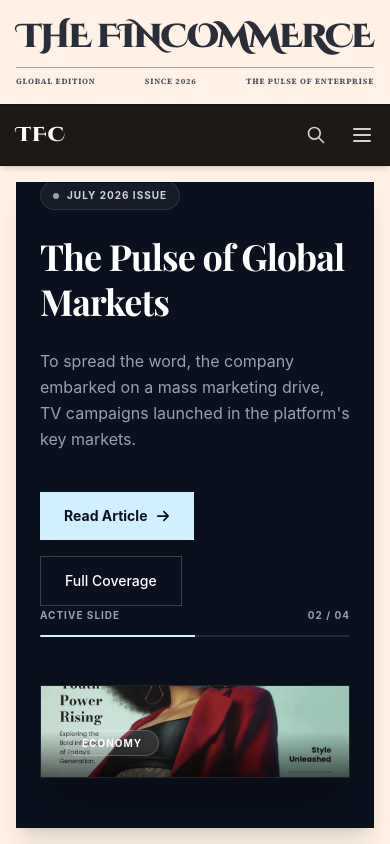
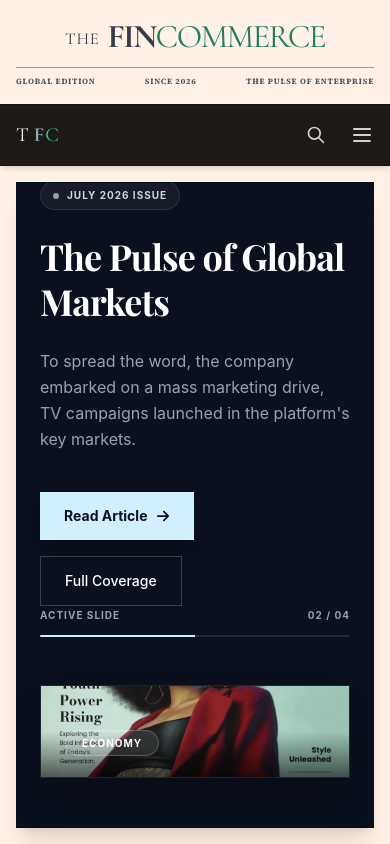
Before and after one commit to monju1190/The-FinCommerce, a Next.js app: page / in a window 390 px wide. Shown: the top 844 px of the page. Built offline with nearby package versions, Linux system fonts and the light colour scheme; a web font is replaced by a local one.

Commit message:
Update font to Cormorant Garamond and style FINCOMMERCE with colors

```diff
--- a/src/components/layout/Footer.tsx
+++ b/src/components/layout/Footer.tsx
@@ -1,13 +1,6 @@
 import React from "react";
 import { FaInstagram, FaXTwitter, FaYoutube } from "react-icons/fa6";
 import Link from "next/link";
-import { Cinzel_Decorative } from "next/font/google";
-
-const cinzel = Cinzel_Decorative({
-  weight: ['400', '700', '900'],
-  subsets: ['latin'],
-  display: 'swap',
-});
 
 export default function Footer() {
   return (
@@ -107,7 +100,7 @@ export default function Footer() {
 
       {/* Giant Footer Text */}
       <div className="w-full text-center flex justify-center select-none pointer-events-none relative z-0">
-        <span className={`text-[22vw] font-bold tracking-tight leading-[0.75] text-[#222222] block translate-y-4 ${cinzel.className}`}>
+        <span className="text-[22vw] font-bold tracking-tight leading-[0.75] text-[#222222] block translate-y-4">
           fincommerce.
         </span>
       </div>
--- a/src/components/layout/MainHeader.tsx
+++ b/src/components/layout/MainHeader.tsx
@@ -2,10 +2,10 @@
 import React, { useState } from "react";
 import Link from "next/link";
 import { FaTwitter, FaLinkedinIn, FaSpotify } from "react-icons/fa";
-import { Cinzel_Decorative } from "next/font/google";
+import { Cormorant_Garamond } from "next/font/google";
 
-const cinzel = Cinzel_Decorative({
-  weight: ['400', '700', '900'],
+const cormorant = Cormorant_Garamond({
+  weight: ['400', '600', '700'],
   subsets: ['latin'],
   display: 'swap',
 });
@@ -17,8 +17,10 @@ export default function MainHeader() {
     <>
       {/* Masthead (at the very top, before header) */}
       <div className="w-full text-center pt-6 pb-4 px-4 bg-[var(--color-ft-pink)] flex flex-col items-center justify-center relative overflow-hidden">
-        <h1 className={`font-black tracking-tighter leading-[0.8] text-[8.5vw] sm:text-[7vw] md:text-[6vw] xl:text-[100px] uppercase select-none text-gray-900 pb-2 inline-block opacity-90 mix-blend-multiply whitespace-nowrap ${cinzel.className}`}>
-          The FinCommerce
+        <h1 className={`tracking-tighter leading-[0.8] text-[8.5vw] sm:text-[7vw] md:text-[6vw] xl:text-[100px] uppercase select-none pb-2 inline-block opacity-90 mix-blend-multiply whitespace-nowrap ${cormorant.className}`}>
+          <span className="text-gray-800 font-normal mr-2 md:mr-4 text-[0.5em] tracking-wider relative -top-[0.2em]">THE</span>
+          <span className="text-[#1E293B] font-bold">FIN</span>
+          <span className="text-[#047857] font-medium">COMMERCE</span>
         </h1>
         <div className="w-full max-w-4xl border-t border-gray-400 mt-2 flex items-center justify-between pt-2 text-[8px] md:text-[10px] font-bold tracking-widest uppercase text-gray-600 font-sans">
           <span>Global Edition</span>
@@ -33,8 +35,10 @@ export default function MainHeader() {
 
           {/* Mobile Left: Brand Icon (Hidden on Desktop) */}
           <div className="md:hidden flex-1">
-            <Link href="/" className={`text-xl font-black uppercase tracking-wider whitespace-nowrap ${cinzel.className}`}>
-              TFC
+            <Link href="/" className={`text-xl uppercase tracking-wider whitespace-nowrap ${cormorant.className}`}>
+              <span className="text-white font-normal mr-1">T</span>
+              <span className="text-[#94a3b8] font-bold">F</span>
+              <span className="text-[#34d399] font-medium">C</span>
             </Link>
           </div>
 
```
